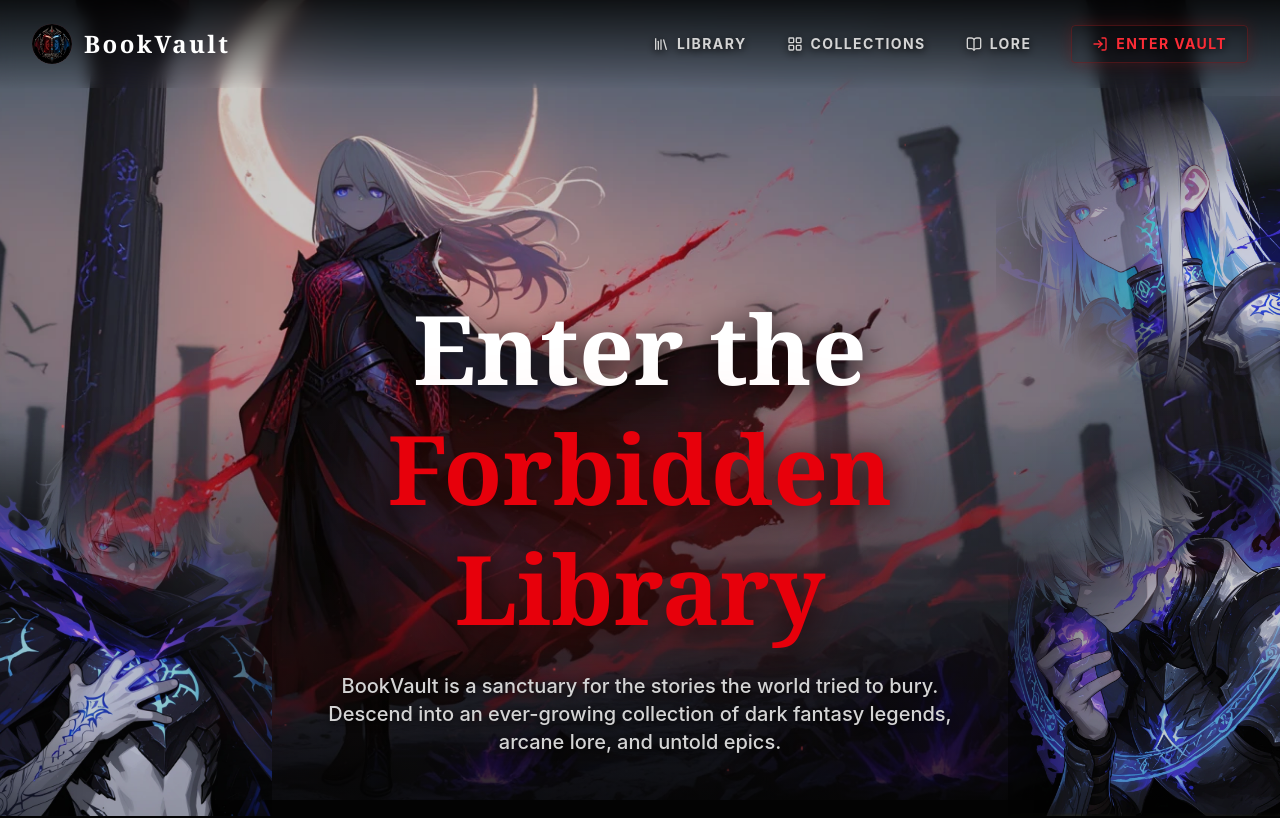
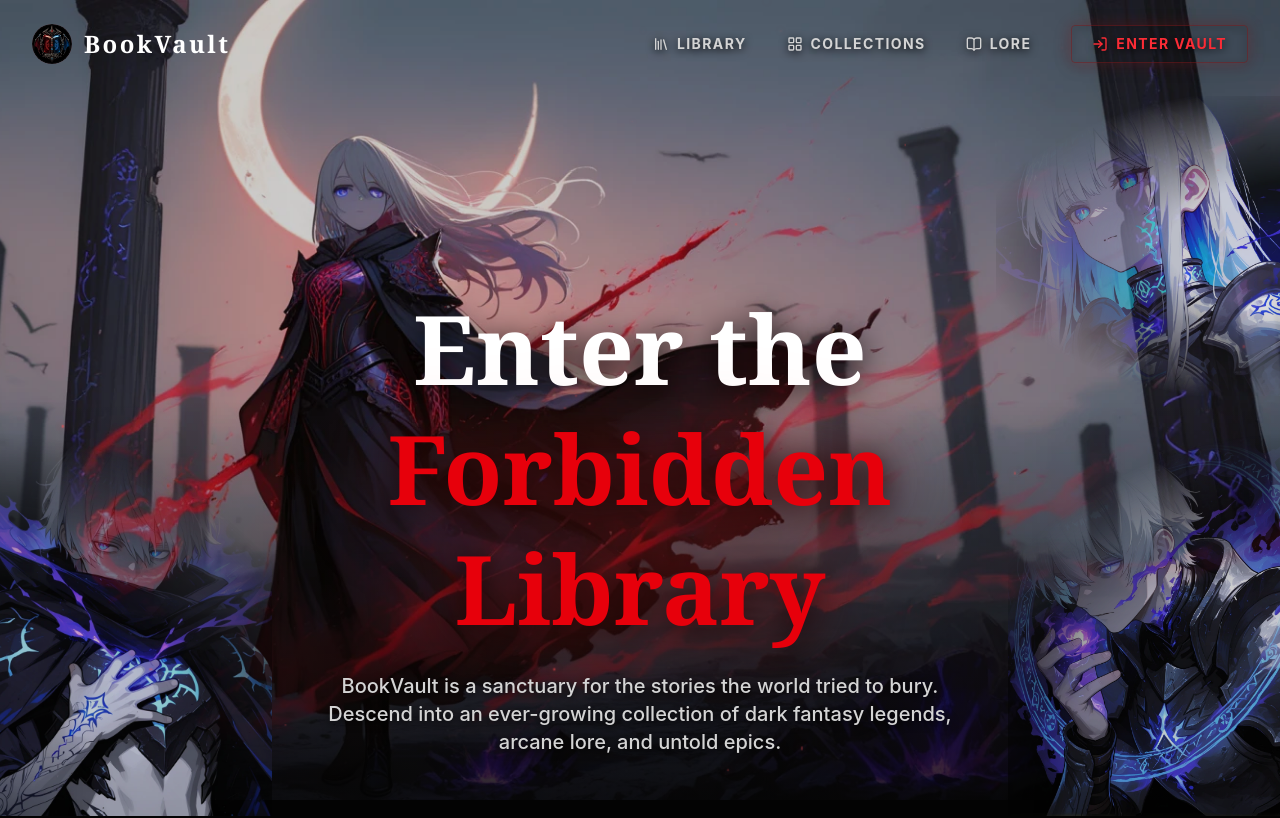
Before and after one commit to Code-hk-hack/bookvault-fullstack, a React (Vite) app in the folder client/: page / in a window 1280 px wide. Shown: the top 818 px of the page. Built offline with nearby package versions, Linux system fonts and the light colour scheme; no server answers.

Commit message:
style: Make Landing page header 100% transparent

```diff
--- a/client/src/pages/Landing.tsx
+++ b/client/src/pages/Landing.tsx
@@ -162,7 +162,7 @@
         {/* Navigation */}
         <motion.nav
           initial={{ y: -100 }} animate={{ y: 0 }} transition={{ type: 'spring', damping: 20 }}
-          className="max-w-7xl mx-auto px-8 py-6 flex items-center justify-between relative z-[20] bg-gradient-to-b from-black/80 to-transparent backdrop-blur-sm sticky top-0"
+          className="max-w-7xl mx-auto px-8 py-6 flex items-center justify-between relative z-[20] bg-transparent sticky top-0"
         >
           <div className="flex items-center gap-3 cursor-pointer group" onClick={() => setLogoExpanded(true)}>
             <img src="/logo.png" className="w-10 h-10 object-contain rounded-full drop-shadow-[0_0_12px_rgba(220,38,38,0.9)] group-hover:scale-110 transition-all duration-300" style={{ WebkitMaskImage: 'radial-gradient(circle, black 65%, transparent 100%)', maskImage: 'radial-gradient(circle, black 65%, transparent 100%)' }} alt="Logo" />
```
